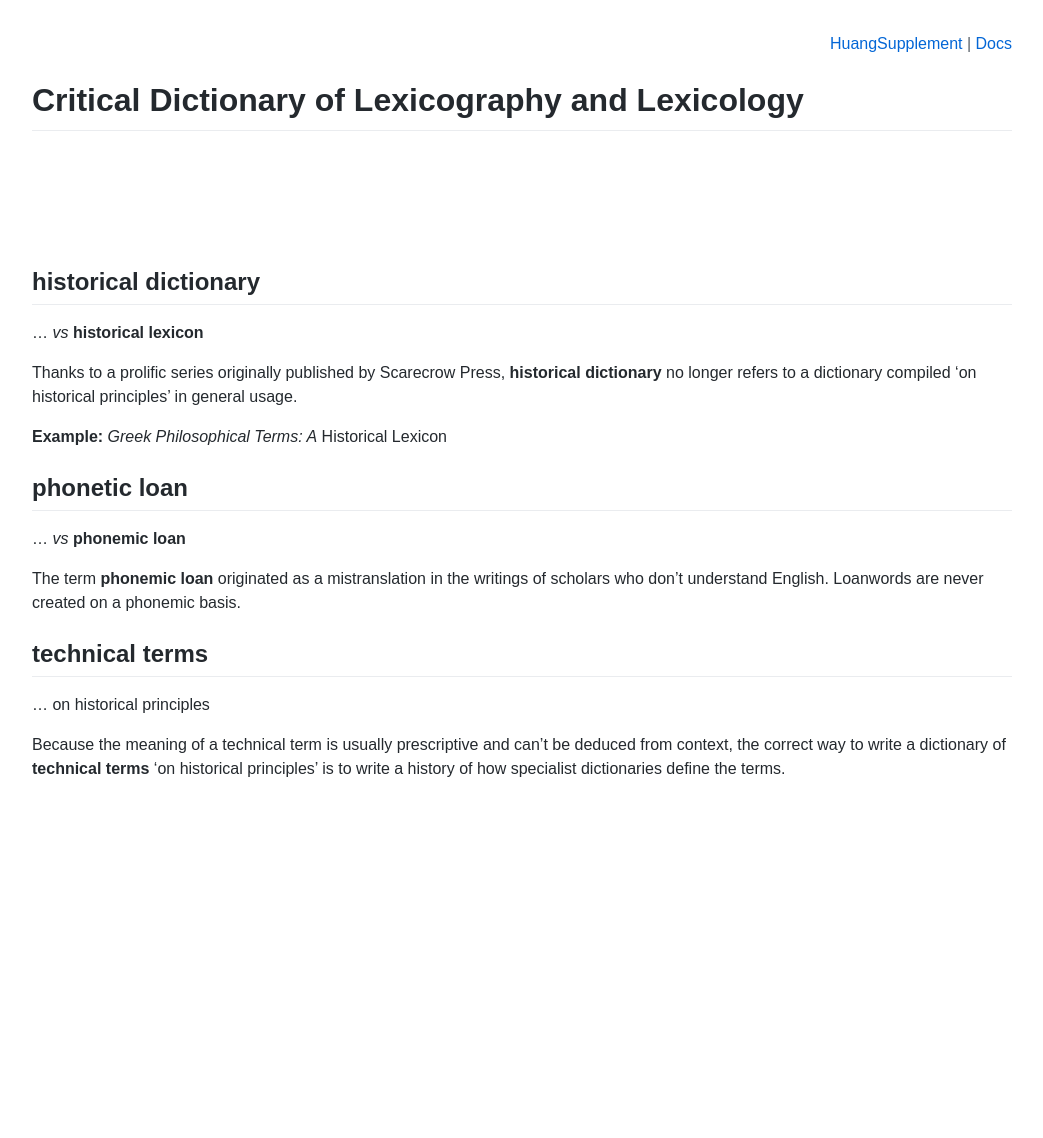
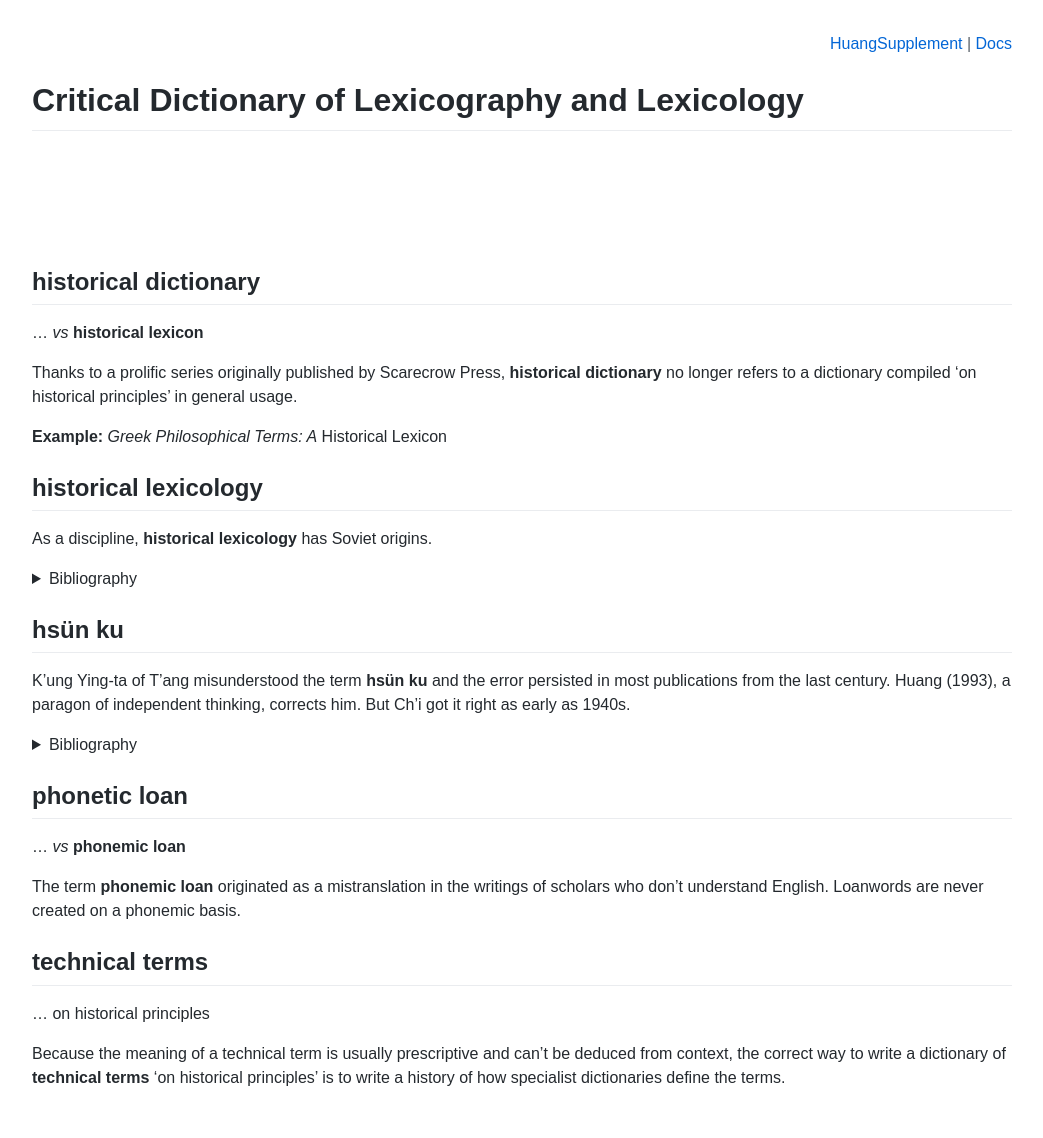
Before and after one commit to t18d/HuangSupplement, a Jekyll site: the page built from docs/dictionary.md, in a window 1280 px wide. Shown: the whole page, without its empty margins (118-1161 px from the left). Built offline with Jekyll 4.4.1, drawn with Linux system fonts in a browser that asks for light colours; before the commit the page ends 900 px from its top, so only the background shows below that.

Commit message:
Update dictionary.md

```diff
--- a/docs/dictionary.md
+++ b/docs/dictionary.md
@@ -20,6 +20,31 @@ Thanks to a prolific series originally published by Scarecrow Press, **historica
 
 **Example:** _Greek Philosophical Terms: A_ Historical Lexicon
 
+## historical lexicology
+
+As a discipline, **historical lexicology** has Soviet origins.
+
+<details>
+    <summary>Bibliography</summary>
+    <br>
+    <ul>
+      <li>Considine, John, 'Historical Lexicology', in idem (ed.), <em>Webs of Words: New Studies in Historical Lexicology</em> (Newcastle upon Tyne, 2010), viii–ix.</li>
+    </ul>
+</details>
+
+## hsün ku
+
+K'ung Ying-ta of T'ang misunderstood the term **hsün ku** and the error persisted in most publications from the last century. Huang (1993), a paragon of independent thinking, corrects him. But Ch'i got it right as early as 1940s.
+
+<details>
+    <summary>Bibliography</summary>
+    <br>
+    <ul>
+      <li>黃懷信, '"Hsün ku" tê yu lai chi han i', <em>Hsi pei ta hsüeh hsüeh pao</em>, 23/4 (1993), 79–81.</li>
+      <li>齊佩瑢, <em>Hsün ku hsüeh kai lun</em> (Peking, 1984), 1–12.</li>
+    </ul>
+</details>
+
 ## phonetic loan
 … _vs_ **phonemic loan**
 
```
